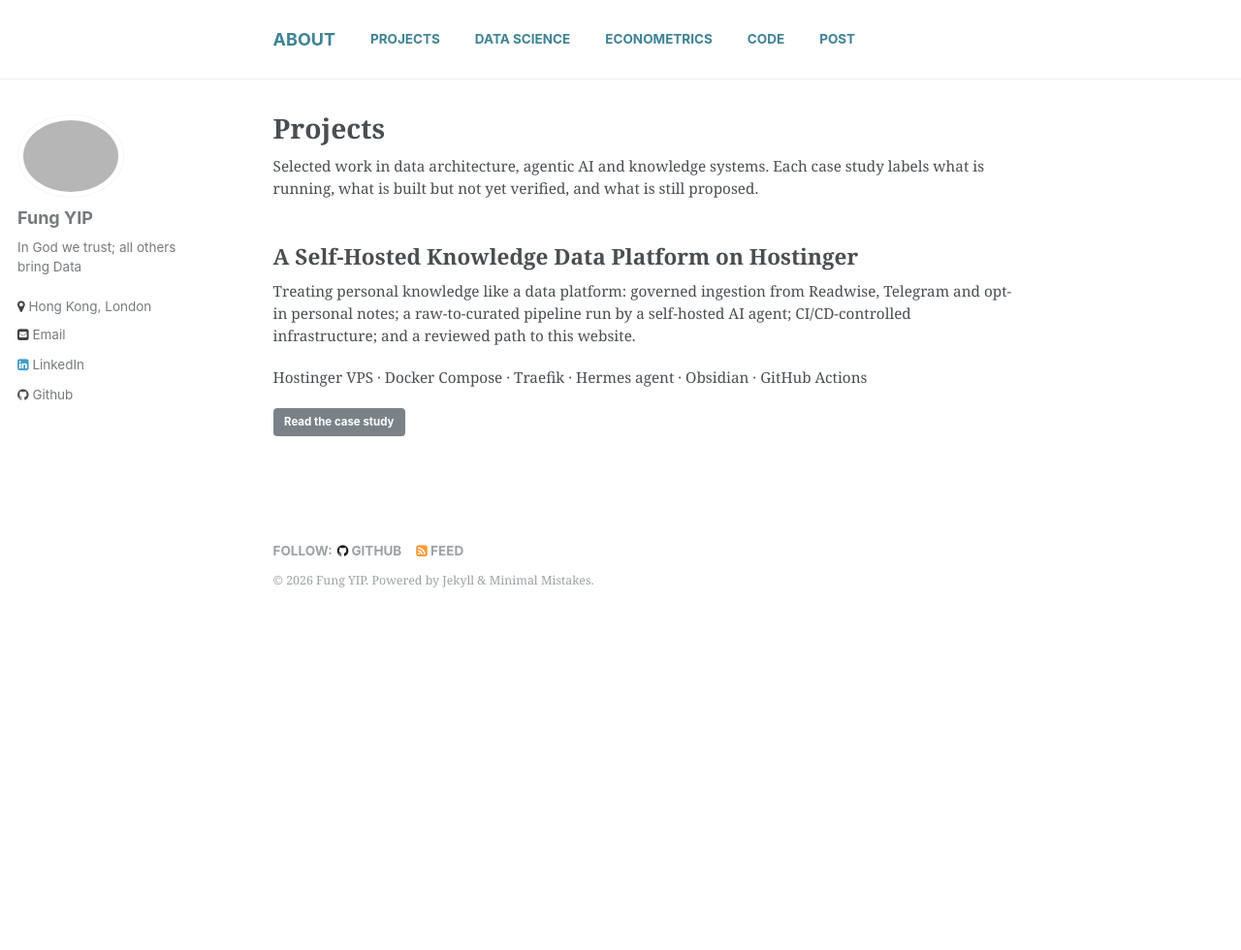
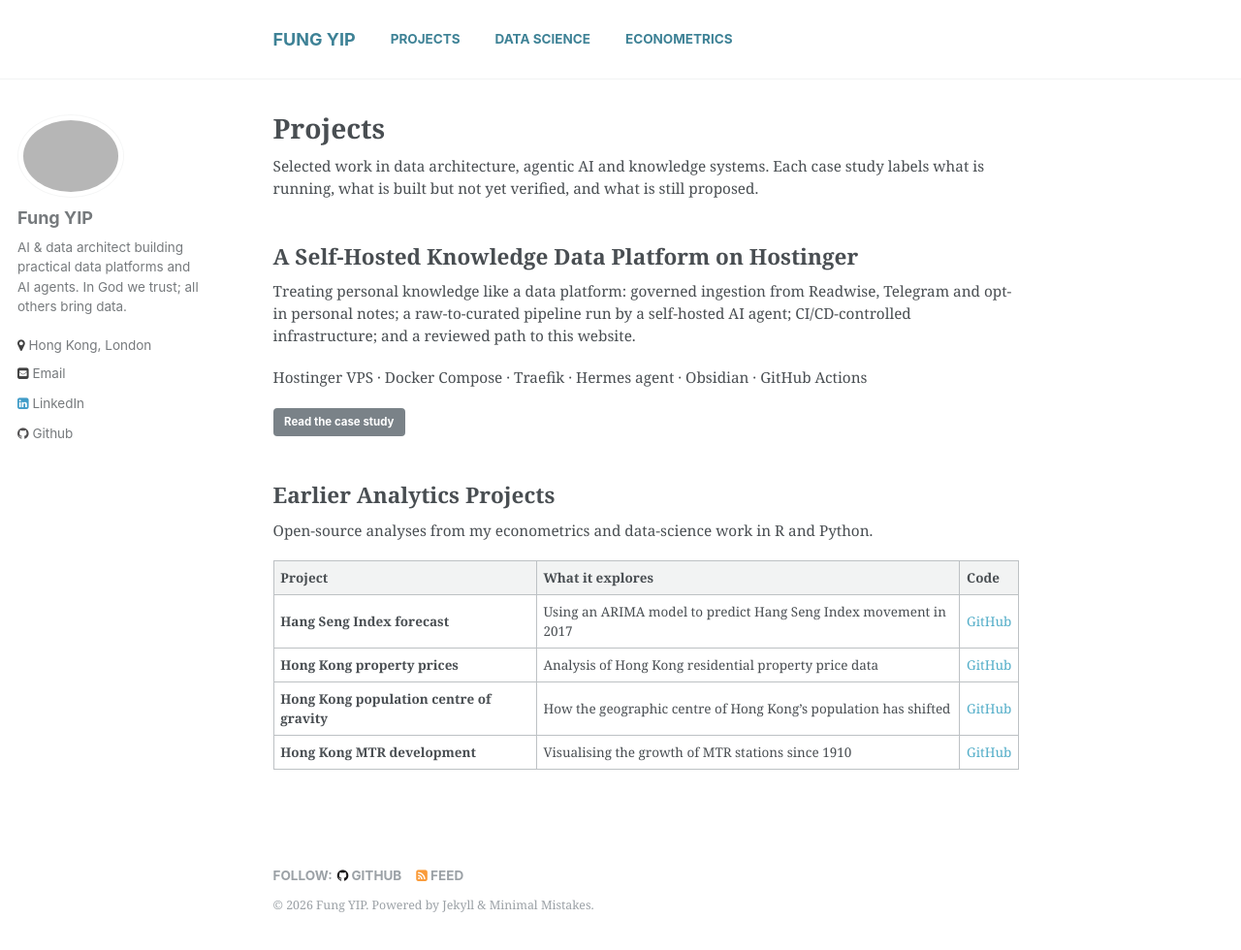
Before and after one commit to fungyip/fungyip.github.io, a Jekyll site: the page built from _pages/projects.md, in a window 1280 px wide and 998 px high. Shown: the top 980 px of the window at 97% size. Built offline with Jekyll 4.4.1, drawn with Linux system fonts in a browser that asks for light colours.

Commit message:
Refresh homepage as a portfolio: new intro, featured work, tightened About
- Lead with current focus (AI & data architecture, agentic AI, cloud data platforms)
- Feature the knowledge data platform case study and earlier analytics projects
- Rewrite econometrics/BI/data-science text for clarity; keep DataiChing as its own section
- Merge Code into Projects; hide empty Posts link until first post exists
- Masthead shows site name instead of a hard-coded 'About'
- Update author bio and site description

```diff
--- a/_config.yml
+++ b/_config.yml
@@ -10,7 +10,7 @@ locale                   : "en-US"
 title                    : "Fung YIP"
 title_separator          : "-"
 name                     : "Fung YIP"
-description              : "In God we trust; all others bring Data"
+description              : "AI & Data Architecture · Agentic AI · Cloud Data Platforms. Hong Kong."
 url                      : # the base hostname & protocol for your site e.g. "https://mmistakes.github.io"
 baseurl                  : # the subpath of your site, e.g. "/blog"
 gh_repo                  :
@@ -63,7 +63,7 @@ google_ad_slot           :
 author:
   name             : "Fung YIP"
   avatar           : "fung.png"
-  bio              : "In God we trust; all others bring Data"
+  bio              : "AI & data architect building practical data platforms and AI agents. In God we trust; all others bring data."
   location         : "Hong Kong, London"
   email            : "fung.yip@gmail.com"
   uri              :
--- a/_includes/masthead.html
+++ b/_includes/masthead.html
@@ -6,7 +6,7 @@
       <nav id="site-nav" class="greedy-nav">
         <button><div class="navicon"></div></button>
         <ul class="visible-links">
-          <li class="masthead__menu-item masthead__menu-item--lg"><a href="{{ base_path }}/">About</a></li>
+          <li class="masthead__menu-item masthead__menu-item--lg"><a href="{{ base_path }}/">{{ site.title }}</a></li>
           {% for link in site.data.navigation.main %}
             {% if link.url contains 'http' %}
               {% assign domain = '' %}
--- a/_pages/projects.md
+++ b/_pages/projects.md
@@ -14,3 +14,14 @@ Treating personal knowledge like a data platform: governed ingestion from Readwi
 Hostinger VPS · Docker Compose · Traefik · Hermes agent · Obsidian · GitHub Actions
 
 [Read the case study]({{ "/projects/knowledge-data-platform/" | relative_url }}){: .btn .btn--primary}
+
+## Earlier Analytics Projects
+
+Open-source analyses from my econometrics and data-science work in R and Python.
+
+| Project | What it explores | Code |
+|---|---|---|
+| **Hang Seng Index forecast** | Using an ARIMA model to predict Hang Seng Index movement in 2017 | [GitHub](https://github.com/fungyip/ARIMAHangSengIndex) |
+| **Hong Kong property prices** | Analysis of Hong Kong residential property price data | [GitHub](https://github.com/fungyip/HongKongPropertyPrice) |
+| **Hong Kong population centre of gravity** | How the geographic centre of Hong Kong's population has shifted | [GitHub](https://github.com/fungyip/HKPopulationCOG) |
+| **Hong Kong MTR development** | Visualising the growth of MTR stations since 1910 | [GitHub](https://github.com/fungyip/MTR) |
```
Also changed, not shown: _data/navigation.yml (+5 -9 lines), _pages/code.md (+2 -0 lines), index.md (+37 -37 lines).
